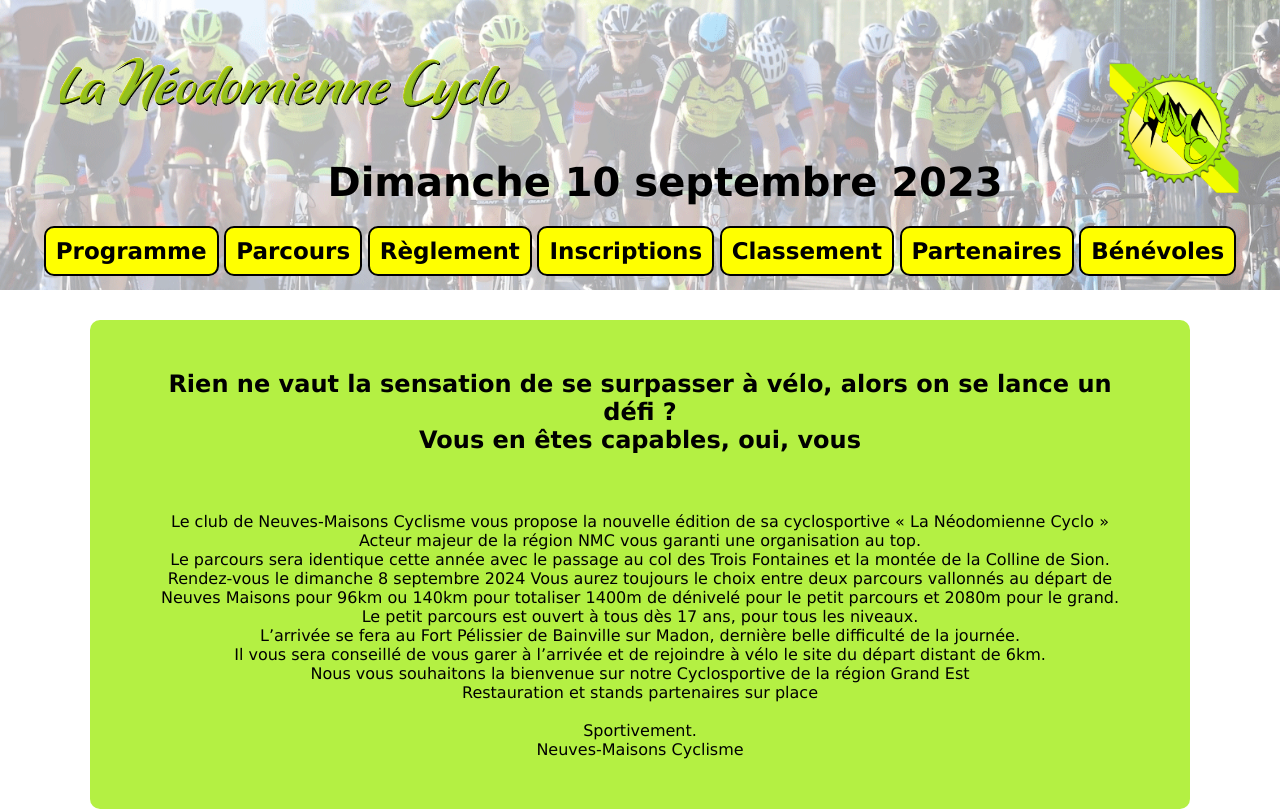
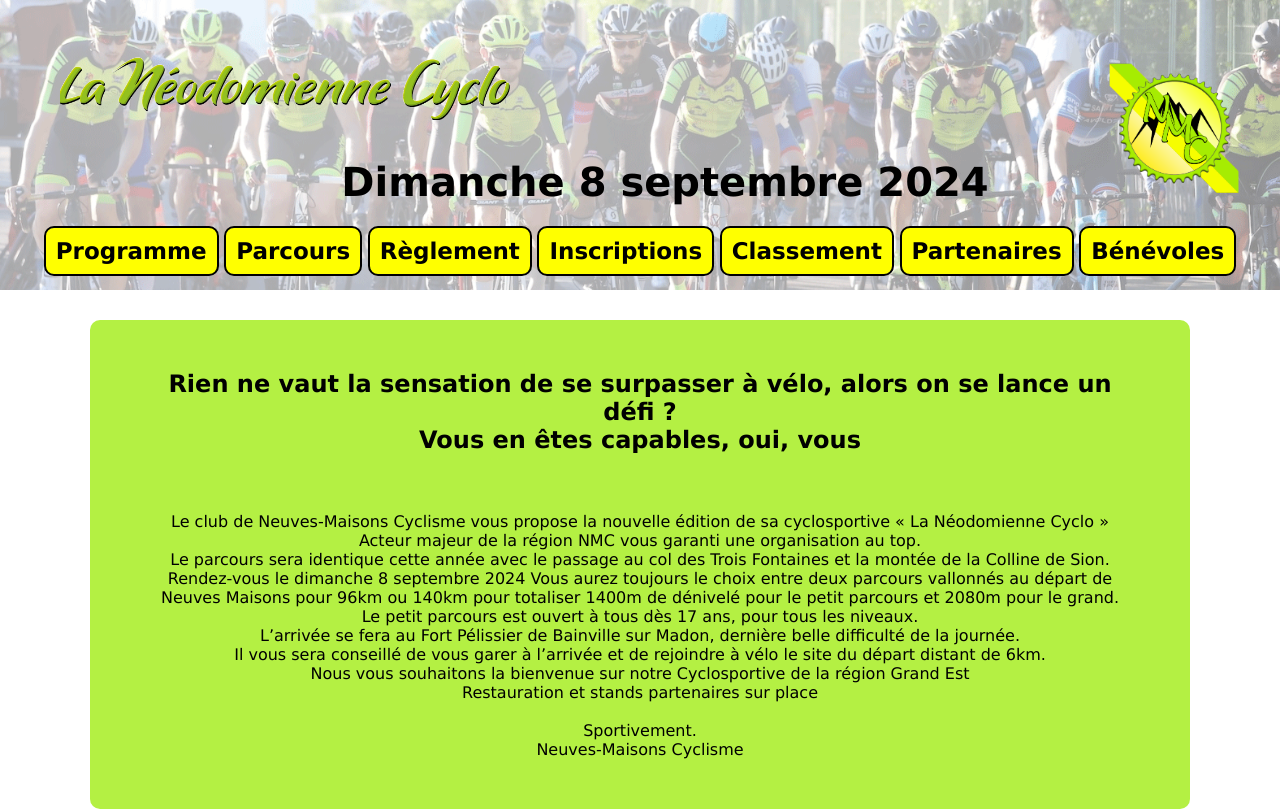
Before and after one commit to Temero/La-Neodomienne, a plain HTML site: page index.html in a window 1280 px wide. Shown: the top 812 px of the page. Drawn offline with Linux system fonts and the light colour scheme.

Commit message:
Update index.html

```diff
--- a/index.html
+++ b/index.html
@@ -9,7 +9,7 @@
 	<div id="navigation">
 		<div id="logos">
 			<div id="navigLogo"><a href="index.html" ><img src="media/bandeau.png"></a></div><br>
-			<div id="navigBlocks"><b>Dimanche 10 septembre 2023</b></div>
+			<div id="navigBlocks"><b>Dimanche 8 septembre 2024</b></div>
 			<div id="navigLogo2"><a rel="noopener noreferrer" target="_blank" href="http://neuvesmaisonscyclisme.wifeo.com/" ><img src="media/logo.png"></a></div>
 		</div>
 		<div id="navig">
```
